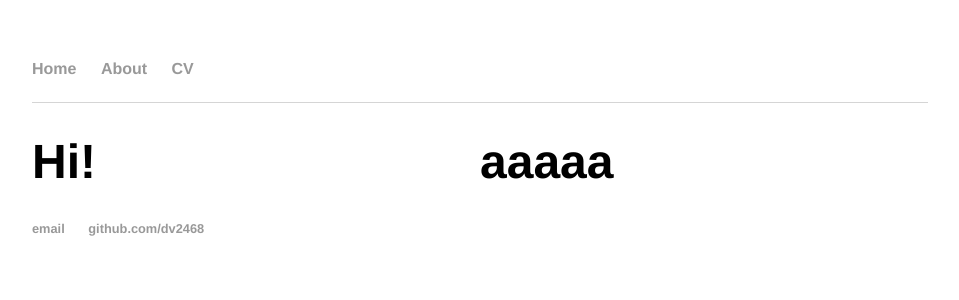
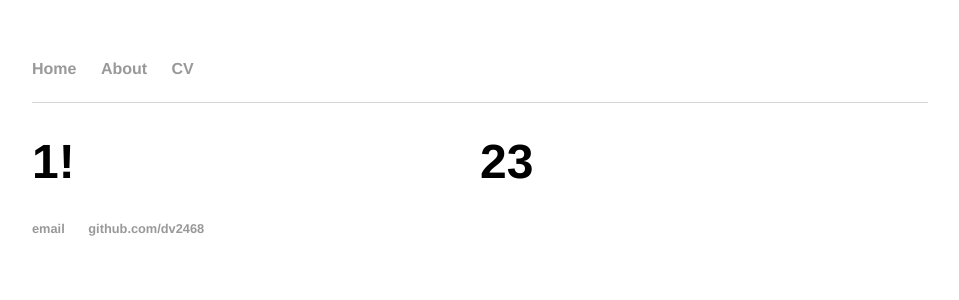
Before and after one commit to dv2468/dv2468.github.io, a Jekyll site: the page built from index.html, in a window 1280 px wide. Shown: the top 300 px of the page, without its empty margins (160-1119 px from the left). Built offline with Jekyll 4.4.1, drawn with Linux system fonts in a browser that asks for light colours.

Commit message:
Update index.html

```diff
--- a/index.html
+++ b/index.html
@@ -5,10 +5,10 @@ title: Kuan-Yu Chen
 <div class="blurb">
 	<div id="main-content">
 		<div id="left-column">
-			<h1>Hi!</h1>
+			<h1>1!</h1>
 		</div>
 		<div id="right-column">
-			<h1> aaaaa </h1>
+			<h1> 23 </h1>
 		</div>
 	</div>
 	<p></p>
```
